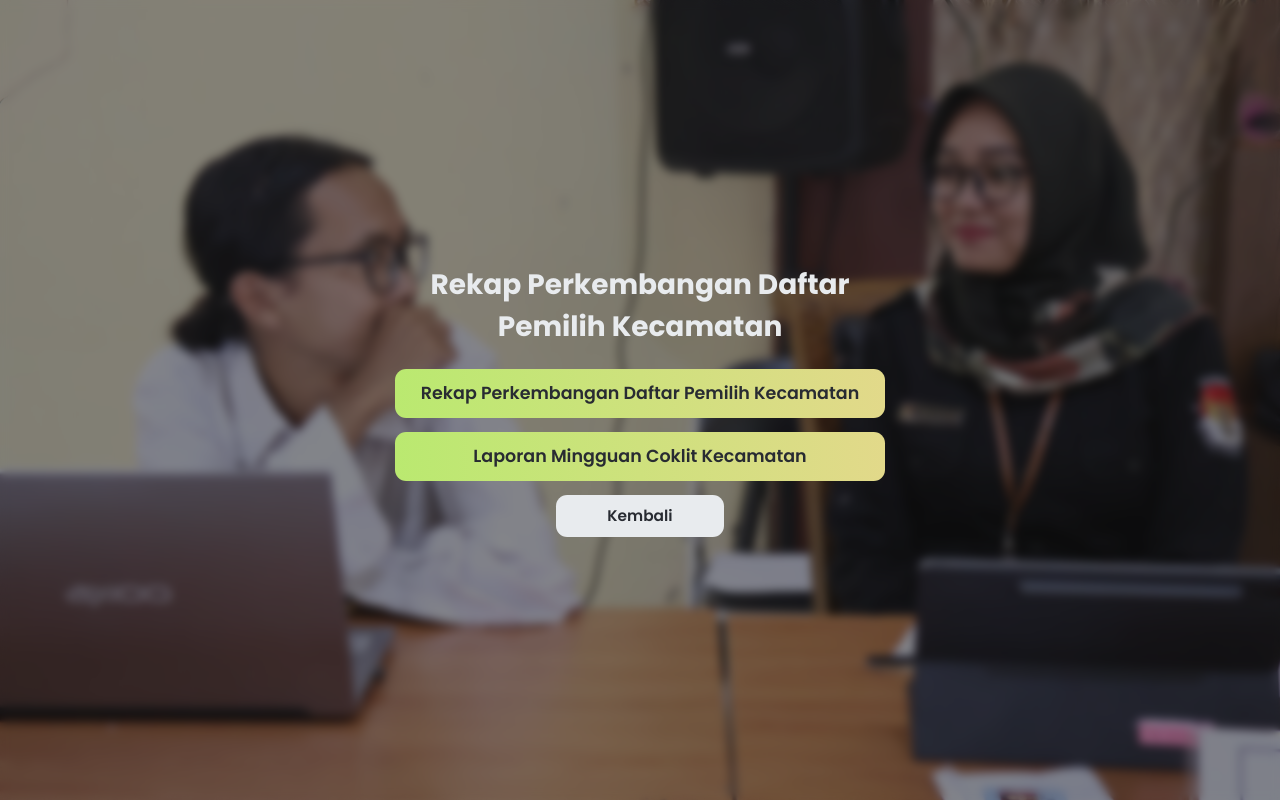
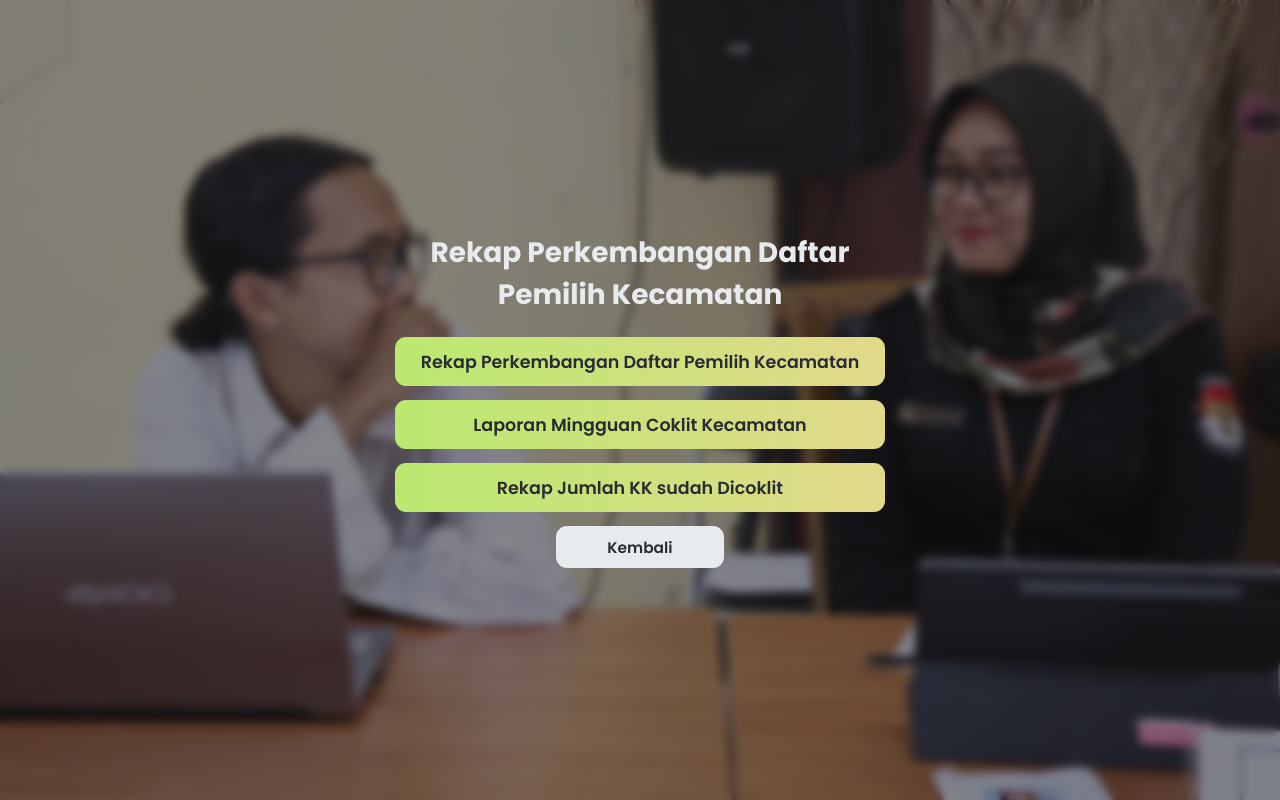
Before and after one commit to ppk-bbs/ppk-bbs.github.io, a plain HTML site: page pemutahiran data pemilih/pencocokan dan penelitian/rekap kecamatan.html in a window 1280 px wide. Drawn offline with Linux system fonts and the light colour scheme.

Commit message:
rekap kecamatan.html

```diff
--- a/pemutahiran data pemilih/pencocokan dan penelitian/rekap kecamatan.html
+++ b/pemutahiran data pemilih/pencocokan dan penelitian/rekap kecamatan.html
@@ -19,6 +19,7 @@
             <a href="https://docs.google.com/spreadsheets/d/1kgSI3Bccv4Lk0CRY2unPci7MccpoOeXwtOnTMKDXvmM/edit?usp=sharing"
                 target="_blank">Laporan
                 Mingguan Coklit Kecamatan</a>
+            <a href="https://docs.google.com/spreadsheets/d/1-mbsAoT3XVDvMHG7aXQQKTVDIYsvKoTbjOHUT_eMuRY/edit?usp=sharing" target="_blank">Rekap Jumlah KK sudah Dicoklit</a>
             <span>
                 <a href="../pencocokan dan penelitian/rekap kecamatan dan desa.html">Kembali</a>
             </span>
```
